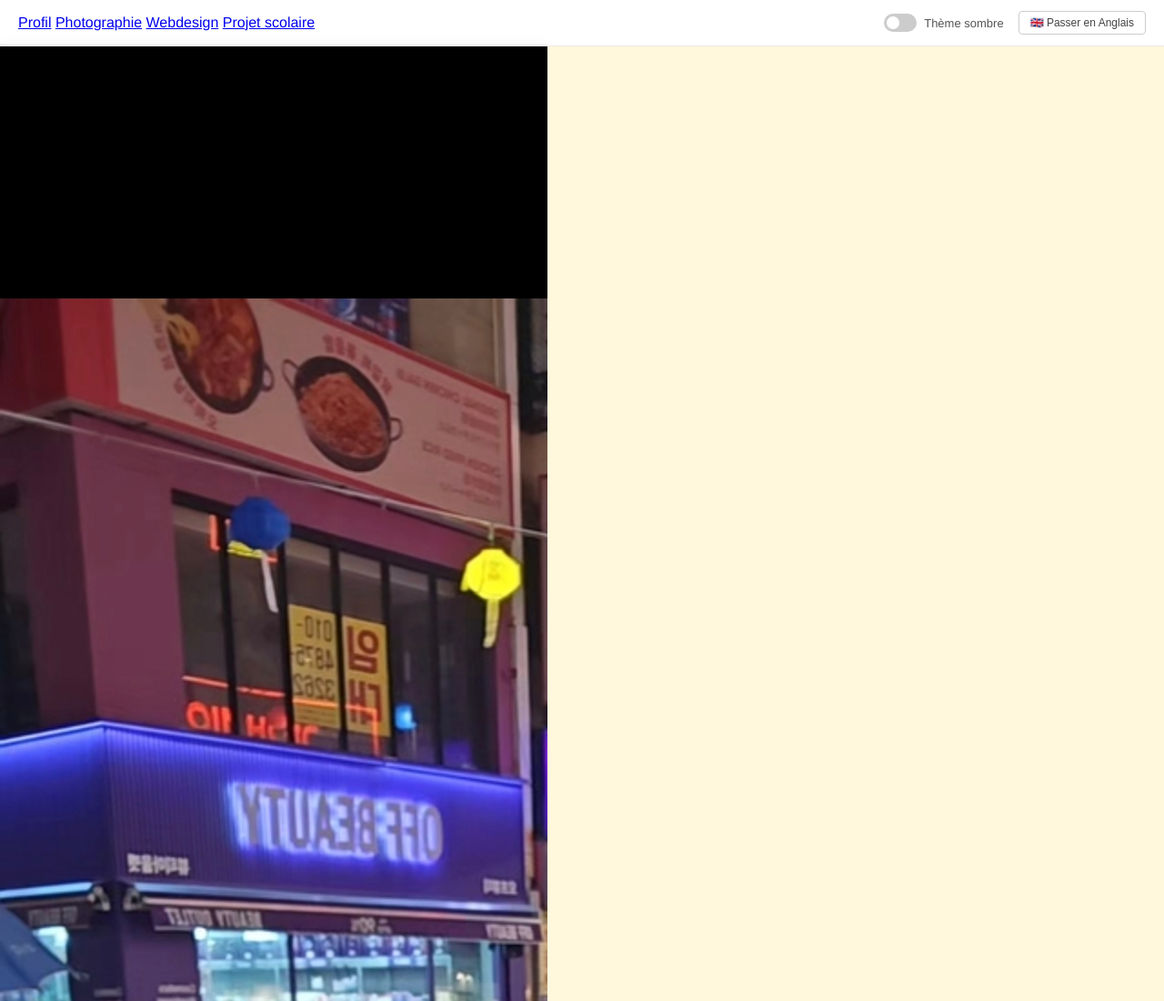
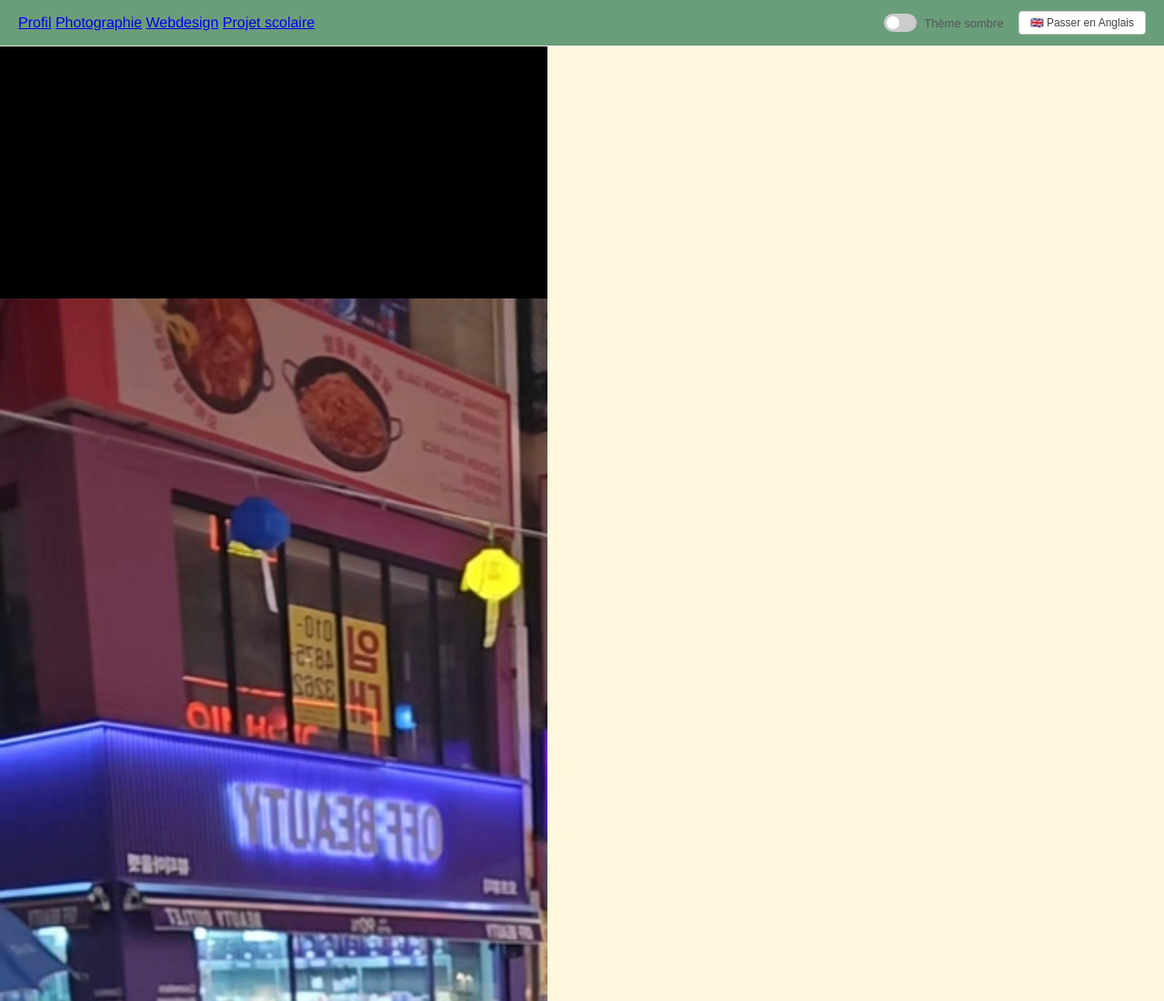
Before and after one commit to cantinvirgil/virgilcantin.github.io, a plain HTML site: page index.html in a window 1280 px wide. Shown: the top 1100 px of the page at 91% size. Drawn offline with Linux system fonts and the light colour scheme.

Commit message:
Update index.css

```diff
--- a/index.css
+++ b/index.css
@@ -41,7 +41,7 @@
   align-items: center;
   gap: 16px;
   padding: 12px 20px;
-  background: rgba(255, 255, 255, 0.92);
+  background-color: #6a9e7a;
   backdrop-filter: blur(6px);
   border-bottom: 1px solid #e8e8e8;
   justify-content: space-between;
```
